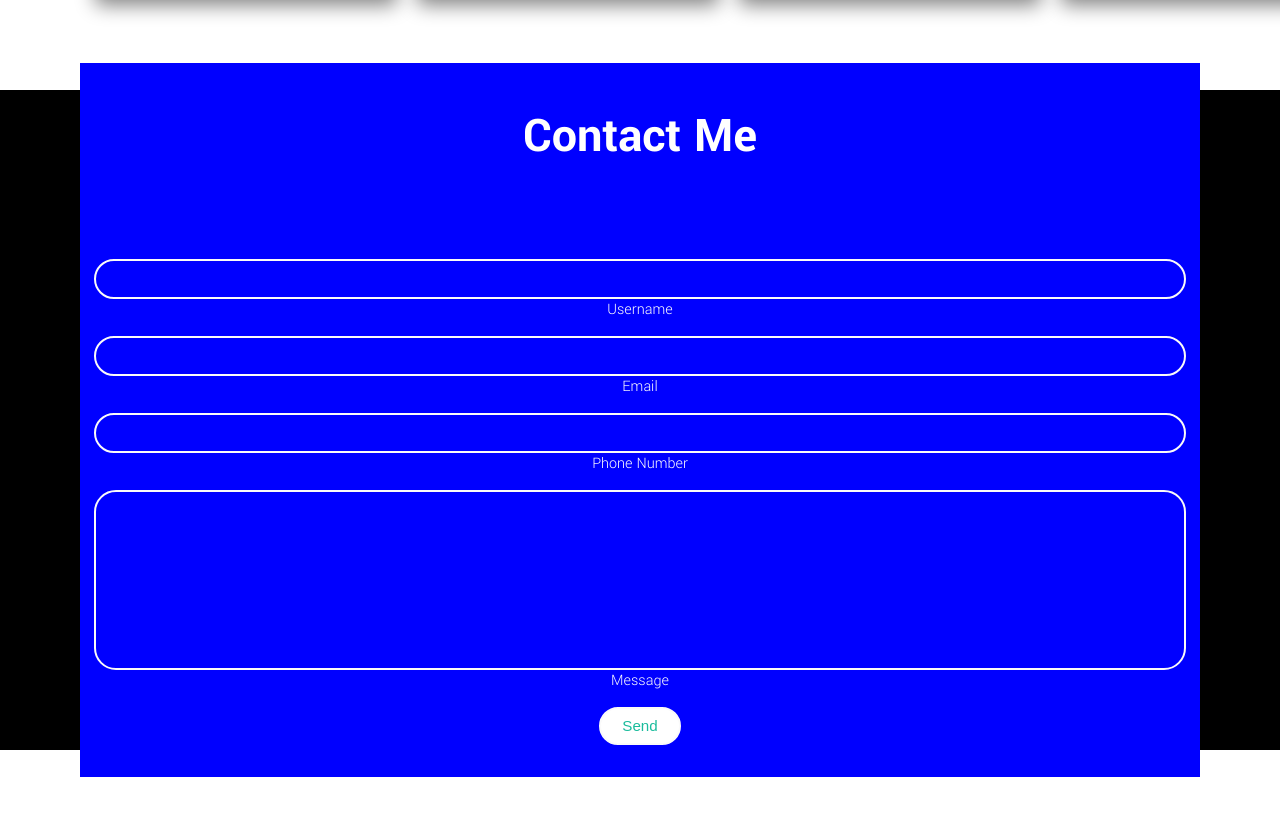
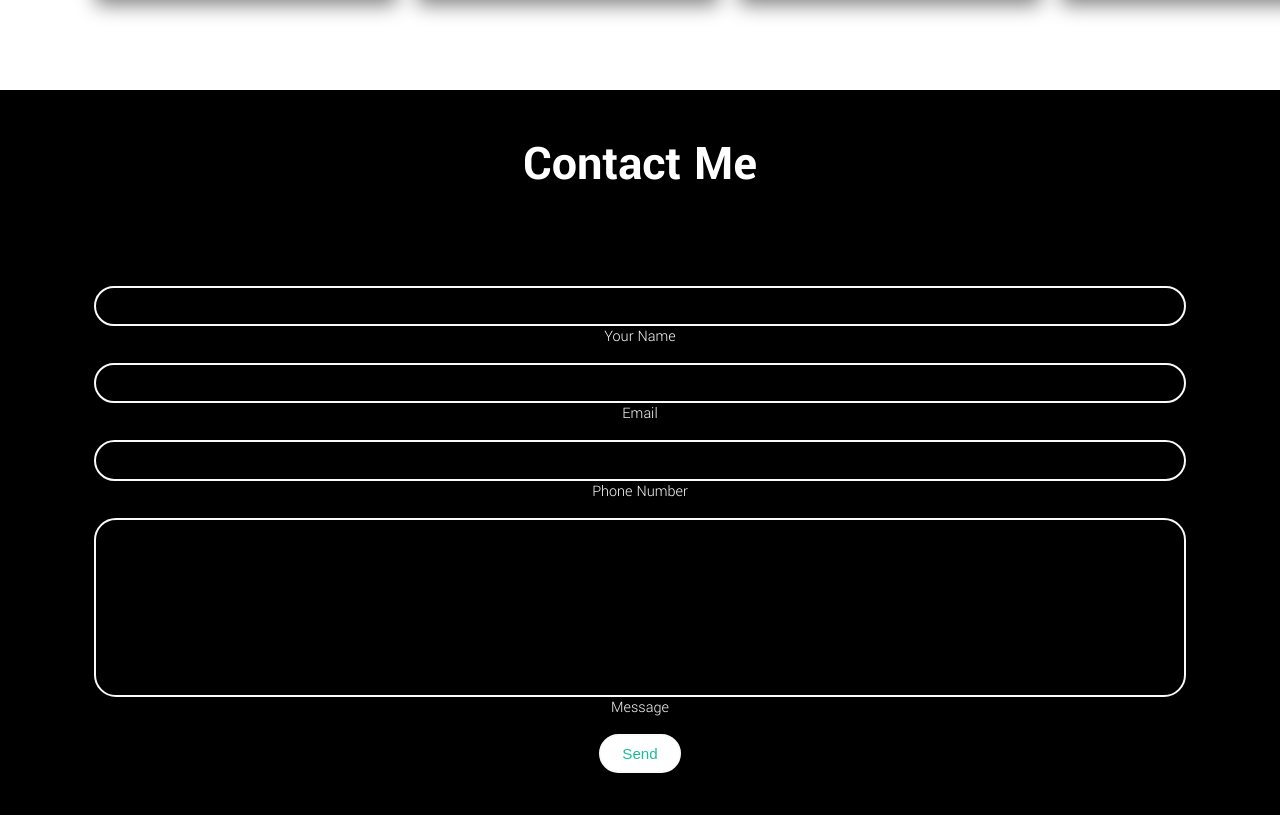
Before and after one commit to IkuzoTommy/WebApps, a plain HTML site: page Portfolio/index2.html in a window 1280 px wide. Shown: the part 2242-3057 px from the top of the page. Before the commit the page ends 3019 px from the top, so only its background shows below. Drawn offline with Linux system fonts and the light colour scheme.

Commit message:
portfolio updates

```diff
--- a/Portfolio/index2.html
+++ b/Portfolio/index2.html
@@ -116,8 +116,8 @@
             <form action="index2.html" autocomplete="off">
                 <div class="input-container">
                     <input type="text" name="name" class="input">
-                    <label for="">Username</label>
-                    <span>Username</span>
+                    <label for="">Your Name</label>
+                    <span>Your Name</span>
                 </div>
                 <div class="input-container">
                     <input type="text" name="email" class="input">
--- a/Portfolio/style2.css
+++ b/Portfolio/style2.css
@@ -161,10 +161,11 @@ a{
 footer{
     color: white;
     text-align:center;
-    padding: 80px;
+    padding: 0 80px 10px 80px;
     display: flex;
     align-items: center;
     justify-content: center;
+    height: auto;
 }
 form{
     padding: 2rem 2.2rem;
@@ -173,7 +174,6 @@ form{
     position: relative;
 }
 .contact-form{
-    background-color: blue;
     width: 100%;
     text-align: center;;
 }
```
